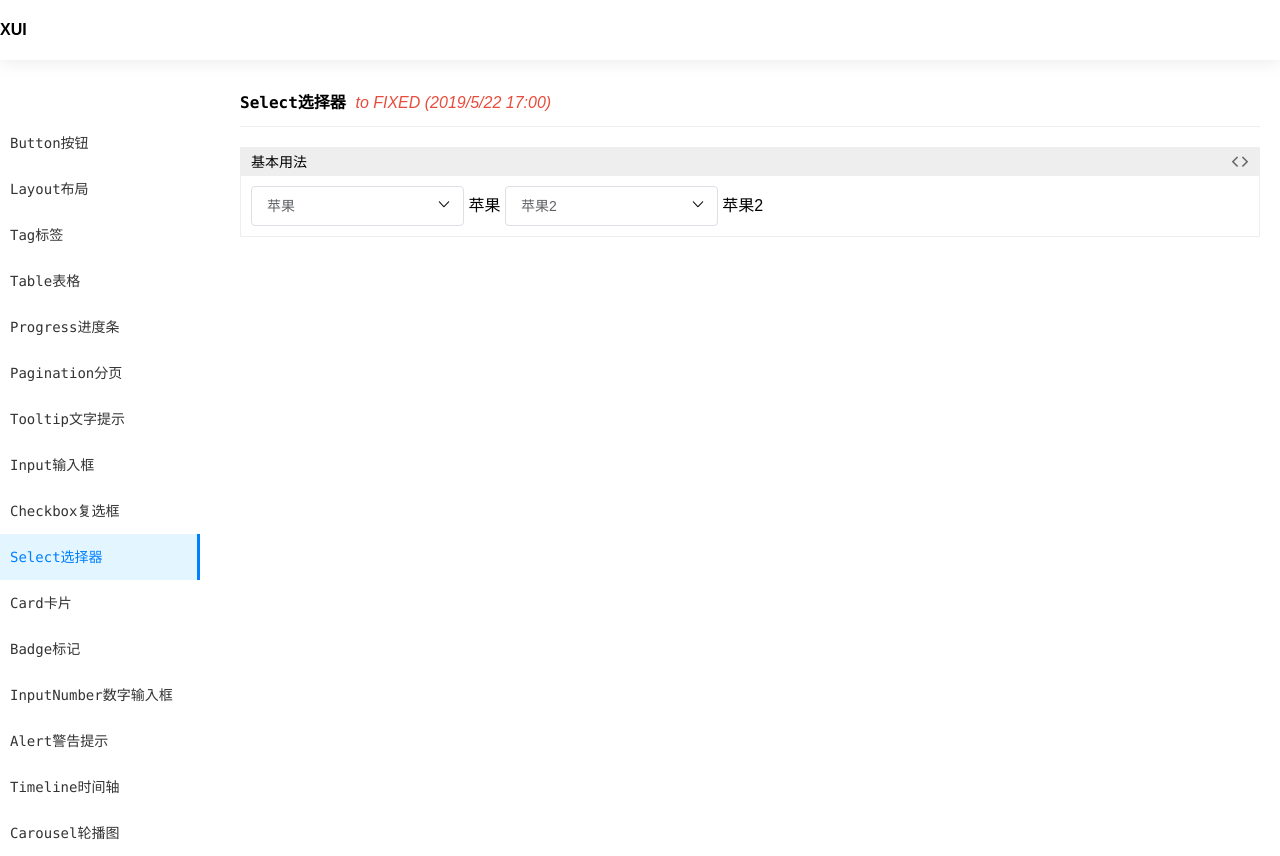
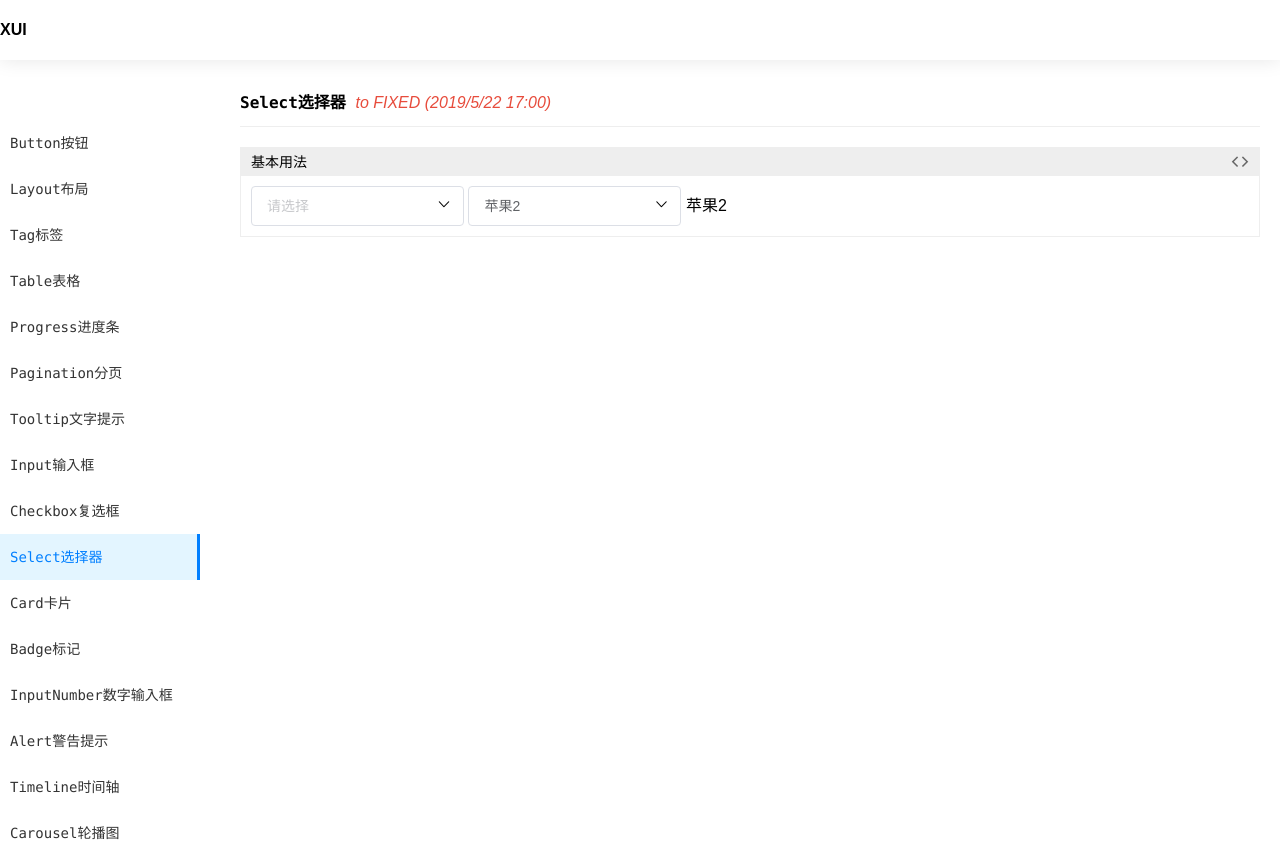
Before and after one commit to hemingjin/xUi, a Vue app: page /select in a window 1280 px wide. Shown: the top 856 px of the page. Built offline with nearby package versions, Linux system fonts and the light colour scheme; what vue-highlightjs would draw is missing.

Commit message:
select组件样式修改

```diff
--- a/packages/select/src/select.vue
+++ b/packages/select/src/select.vue
@@ -5,6 +5,7 @@
         class="x-input-inner"
         readonly="readonly"
         :value="currentValue"
+        :placeholder="placeholder"
         @focus="isExpend = true"
         @blur="isExpend = false"
       />
@@ -29,7 +30,8 @@ export default {
   name: "xSelect",
   props: {
     value: [String, Number],
-    data: Array
+    data: Array,
+    placeholder: String
   },
   data() {
     return {
--- a/packages/theme-default/src/select.less
+++ b/packages/theme-default/src/select.less
@@ -7,7 +7,7 @@
     .is-expend {
         display: block;
         transition: all .2s linear;
-        .transform(rotate(180deg));
+        .transform(translateY(-50%) rotate(180deg));
     }
 
     .x-option-group {
--- a/src/view/select.vue
+++ b/src/view/select.vue
@@ -3,7 +3,7 @@
         <div class="page-title">{{pageTitle}} <i class="tip-fixed">to FIXED (2019/5/22 17:00)</i></div>
         <demo-show label="基本用法">
             <div class="demo">
-                <x-select v-model="currentValue" :data="optionList">
+                <x-select placeholder="请选择" v-model="currentValue" :data="optionList">
                 </x-select>
                 {{currentValue}}
                 <x-select v-model="currentValue2" :data="optionList2">
@@ -18,7 +18,7 @@
 export default {
     data() {
         return {
-            currentValue: '苹果',
+            currentValue: '',
             optionList: ['苹果', '香蕉', '芒果'],
             currentValue2: '苹果2',
             optionList2: ['苹果2', '香蕉2', '芒果2'],
```
